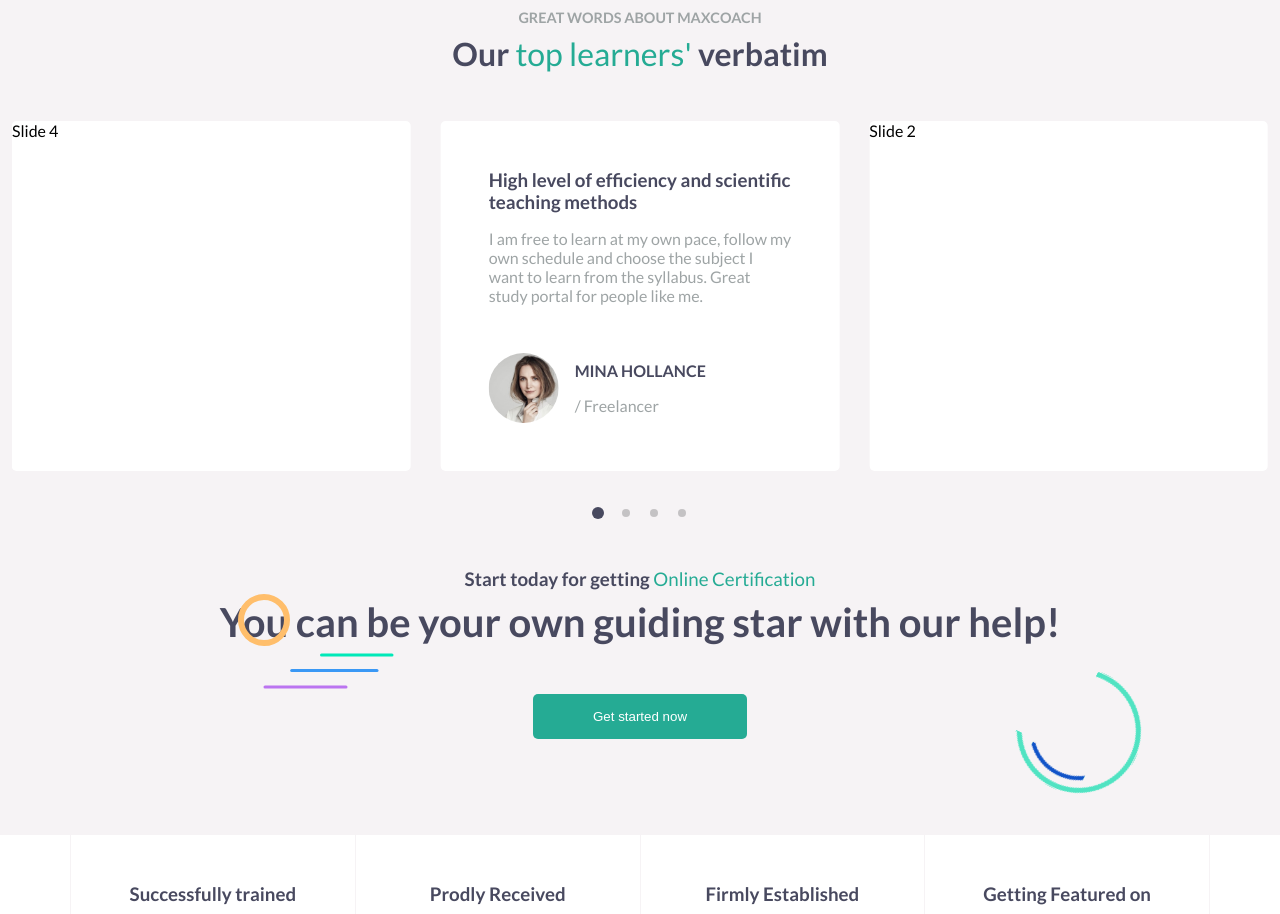
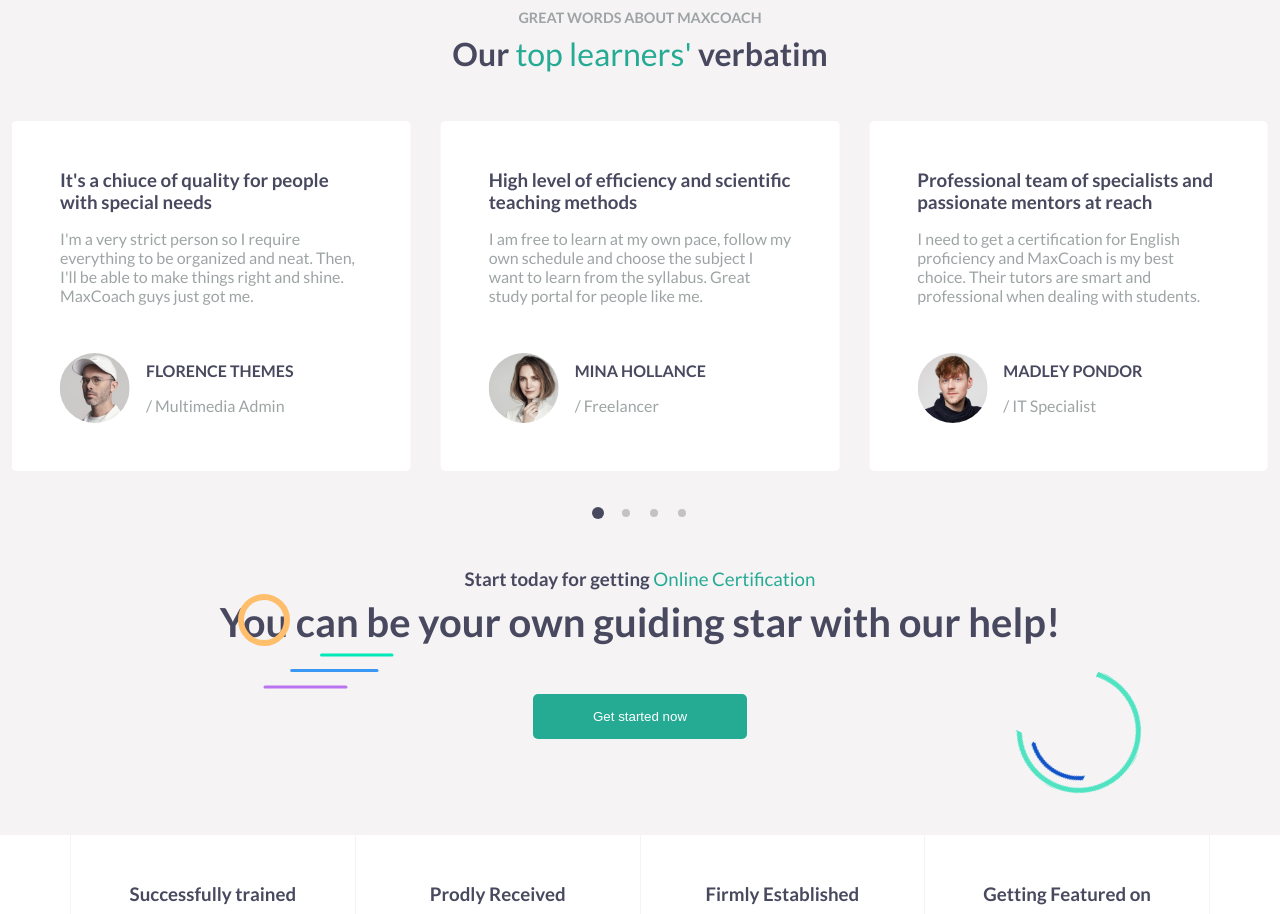
Before and after one commit to GianlucaBenassi/proj-html-vuejs, a Vue app: page / in a window 1280 px wide. Shown: the part 3280-4194 px from the top of the page. Built offline with nearby package versions, Linux system fonts and the light colour scheme.

Commit message:
CustomSwiper slides content

```diff
--- a/src/components/commons/CustomSwiper.vue
+++ b/src/components/commons/CustomSwiper.vue
@@ -1,5 +1,6 @@
 <template>
     <swiper ref="mySwiper" :options="swiperOptions">
+
         <swiper-slide class="sw_slide p-5">
             <h3>High level of efficiency and scientific teaching methods</h3>
             <p class="text-color-light mt-3 mb-5">I am free to learn at my own pace, follow my own schedule and choose the subject I want to learn from the syllabus. Great study portal for people like me.</p>
@@ -11,9 +12,43 @@
                 </div>
             </div>
         </swiper-slide>
-        <swiper-slide class="sw_slide">Slide 2</swiper-slide>
-        <swiper-slide class="sw_slide">Slide 3</swiper-slide>
-        <swiper-slide class="sw_slide">Slide 4</swiper-slide>
+
+        <swiper-slide class="sw_slide p-5">
+            <h3>Professional team of specialists and passionate mentors at reach</h3>
+            <p class="text-color-light mt-3 mb-5">I need to get a certification for English proficiency and MaxCoach is my best choice. Their tutors are smart and professional when dealing with students.</p>
+            <div class="user d-flex">
+                <img src="../../assets/img/testimonial-avata-04.jpg" alt="Madley Pondor">
+                <div class="ms-3">
+                    <span class="d-block mt-2 name">Madley Pondor</span>
+                    <span class="d-block mt-3 text-color-light">/ IT Specialist</span>
+                </div>
+            </div>
+        </swiper-slide>
+
+        <swiper-slide class="sw_slide p-5">
+            <h3>The MaxCoach team works really hard to ensure high quality</h3>
+            <p class="text-color-light mt-3 mb-5">I am happy with their arrangement of lessons and subjects. They reflect a scintific investigation into effective methods to be adopted for learners of all levels.</p>
+            <div class="user d-flex">
+                <img src="../../assets/img/testimonial-avata-01.jpg" alt="Luvic Dubble">
+                <div class="ms-3">
+                    <span class="d-block mt-2 name">Luvic Dubble</span>
+                    <span class="d-block mt-3 text-color-light">/ Private Tutor</span>
+                </div>
+            </div>
+        </swiper-slide>
+
+        <swiper-slide class="sw_slide p-5">
+            <h3>It's a chiuce of quality for people with special needs</h3>
+            <p class="text-color-light mt-3 mb-5">I'm a very strict person so I require everything to be organized and neat. Then, I'll be able to make things right and shine. MaxCoach guys just got me.</p>
+            <div class="user d-flex">
+                <img src="../../assets/img/testimonial-avata-03.jpg" alt="Florence Themes">
+                <div class="ms-3">
+                    <span class="d-block mt-2 name">Florence Themes</span>
+                    <span class="d-block mt-3 text-color-light">/ Multimedia Admin</span>
+                </div>
+            </div>
+        </swiper-slide>
+
         <div class="swiper-pagination" slot="pagination"></div>
     </swiper>
 </template>
```
